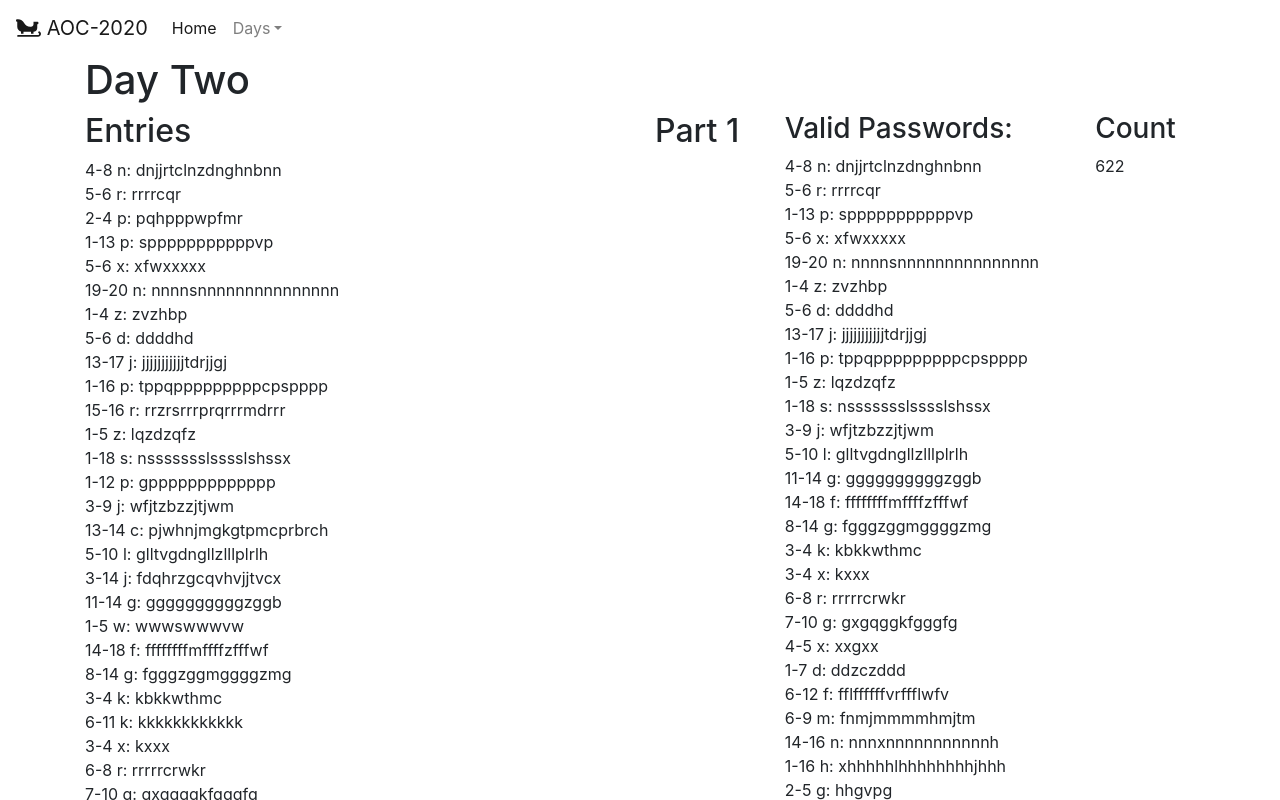
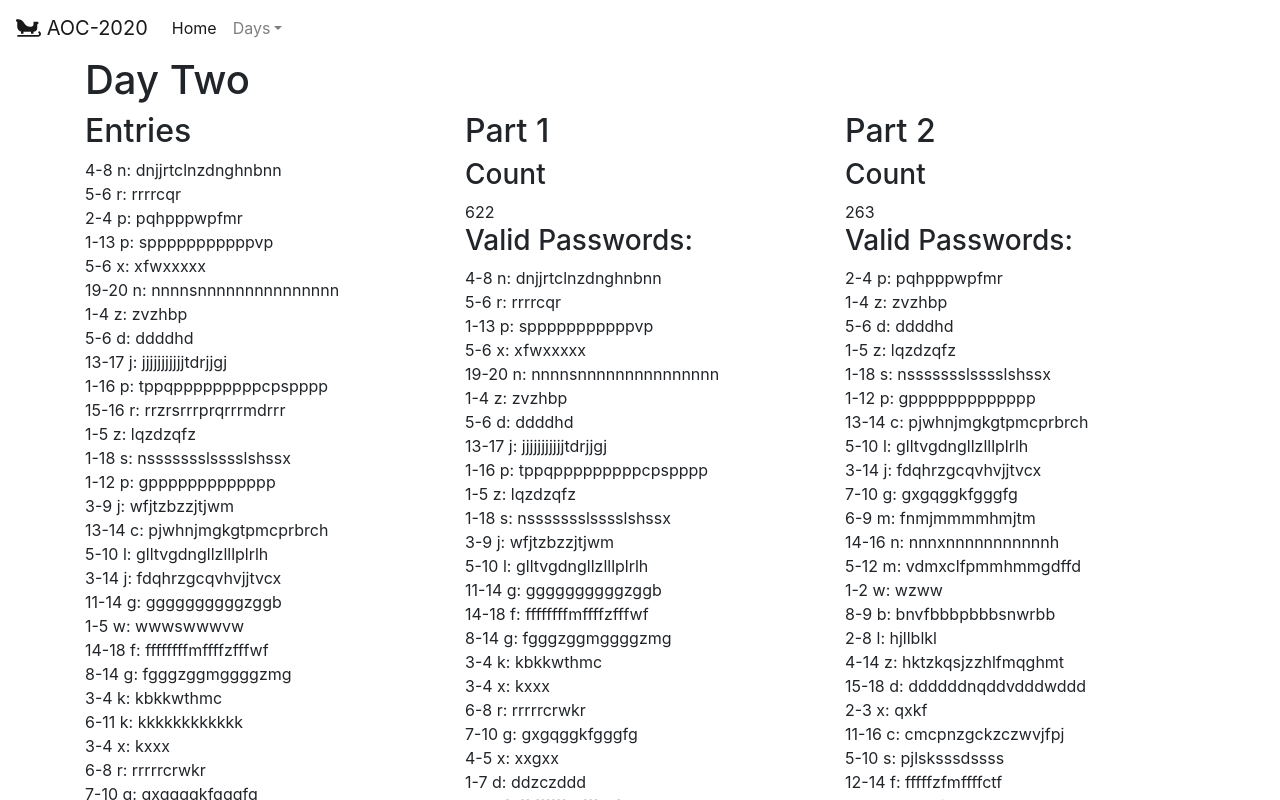
Before and after one commit to bryantkelley/aoc-2020, a React (Create React App) app: page /2 in a window 1280 px wide. Shown: the top 800 px of the page. Built offline with nearby package versions, Linux system fonts and the light colour scheme.

Commit message:
Day 2 Part 2

```diff
--- a/src/2/two.js
+++ b/src/2/two.js
@@ -10,11 +10,11 @@ function Two() {
       fetch(raw).then(r => r.text()).then(text => text.split('\n')).then(arr => arr.map(s => {
         const [first, second, third] = s.split(' ');
         console.log(s, first, second, third);
-        const [min, max] = first.split('-');
+        const [firstValue, secondValue] = first.split('-');
         const letter = second.substr(0, 1);
         const password = third;
 
-        return { min, max, letter, password, raw: s };
+        return { firstValue, secondValue, letter, password, raw: s };
       })).then(arr => setEntries(arr));
     }
 
@@ -23,7 +23,7 @@ function Two() {
     }
   }, [entries]);
 
-  const validPasswords = useMemo(() => entries.filter((e) => {
+  const validPasswordsOne = useMemo(() => entries.filter((e) => {
     const characters = e.password.split('');
     let foundCount = 0;
     characters.forEach((c) => {
@@ -31,7 +31,18 @@ function Two() {
         foundCount = foundCount + 1;
       }
     });
-    if (e.min <= foundCount && foundCount <= e.max) {
+    if (e.firstValue <= foundCount && foundCount <= e.secondValue) {
+      return true;
+    }
+    return false;
+  }), [entries]);
+
+  const validPasswordsTwo = useMemo(() => entries.filter((e) => {
+    const characters = e.password.split('');
+    if (characters[e.firstValue - 1] === e.letter && characters[e.secondValue - 1] !== e.letter) {
+      return true;
+    }
+    if (characters[e.secondValue - 1] === e.letter && characters[e.firstValue - 1] !== e.letter) {
       return true;
     }
     return false;
@@ -59,23 +70,46 @@ function Two() {
               <Col>
                 <h2>Part 1</h2>
               </Col>
+            </Row>
+            <Row>
+              <Col>
+                <h3>Count</h3>
+                <div>{validPasswordsOne.length}</div>
+              </Col>
               <Col>
                 <h3>Valid Passwords:</h3>
-                <div>{validPasswords.map(vp => (
+                <div>{validPasswordsOne.map(vp => (
                   <div key={`result${vp.password}`}>
                     {vp.raw}
                   </div>
                 ))}</div>
               </Col>
+            </Row>
+          </Col>
+          <Col>
+            <Row>
+              <Col>
+                <h2>Part 2</h2>
+              </Col>
+            </Row>
+            <Row>
               <Col>
                 <h3>Count</h3>
-                <div>{validPasswords.length}</div>
+                <div>{validPasswordsTwo.length}</div>
+              </Col>
+              <Col>
+                <h3>Valid Passwords:</h3>
+                <div>{validPasswordsTwo.map(vp => (
+                  <div key={`result${vp.password}`}>
+                    {vp.raw}
+                  </div>
+                ))}</div>
               </Col>
             </Row>
           </Col>
         </Row>
-      </Col>
-    </Row>
+      </Col >
+    </Row >
   );
 }
 
```
